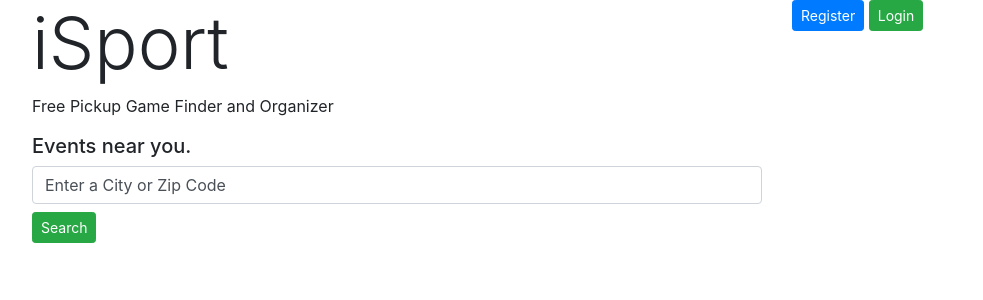
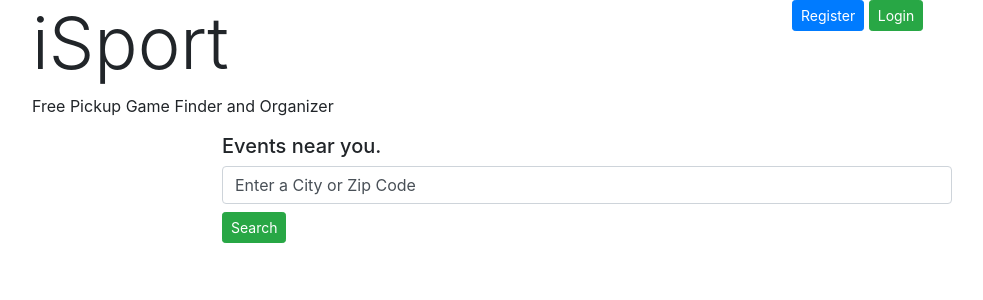
Before and after one commit to Tmstone/iSport, a Flask app: page / in a window 1280 px wide. Shown: the top 300 px of the page, without its empty margins (53-1036 px from the left). Run offline with Flask 2, Linux system fonts and the light colour scheme; some libraries are stand-ins or nearby versions.

Commit message:
Adding fixes

```diff
--- a/controllers.py
+++ b/controllers.py
@@ -29,6 +29,7 @@ def login():
     session['user_id'] = response
     print(response)
     return redirect('/dashboard')
+
 ##adding first name
 def first():
     user = User.query.get(session['user_id'])
--- a/templates/index.html
+++ b/templates/index.html
@@ -78,9 +78,10 @@
                </div>
                <div ="map"></div>
                <div class="section">
-                    <h1 class="h5">Events near you.</h1>
+
                     <div class="row">
-                         <div class="col-8">
+                         <div class="offset-2 col-8">
+                              <h1 class="h5">Events near you.</h1>
                               <form class="" action="#" method="post">
                                    <div class="form-group mb-2">
                                         <!-- <label for="search">Search</label> -->
--- a/templates/nav.html
+++ b/templates/nav.html
@@ -1,5 +1,6 @@
-
+<!-- Partial for Navigation -->
 <nav class="navbar fixed-top navbar-expand-lg navbar-dark bg-dark">
+     <div class="container">
           <a class="navbar-brand" href="/dashboard">iSport</a>
           <button class="navbar-toggler" type="button" data-toggle="collapse" data-target="#navbarNav" aria-controls="navbarNav" aria-expanded="false" aria-label="Toggle navigation">
                <span class="navbar-toggler-icon"></span>
@@ -23,4 +24,5 @@
                     </li>
                </ul>
           </div>
+     </div>
 </nav>
```
Lines whose indentation alone changed are shown as unchanged.
